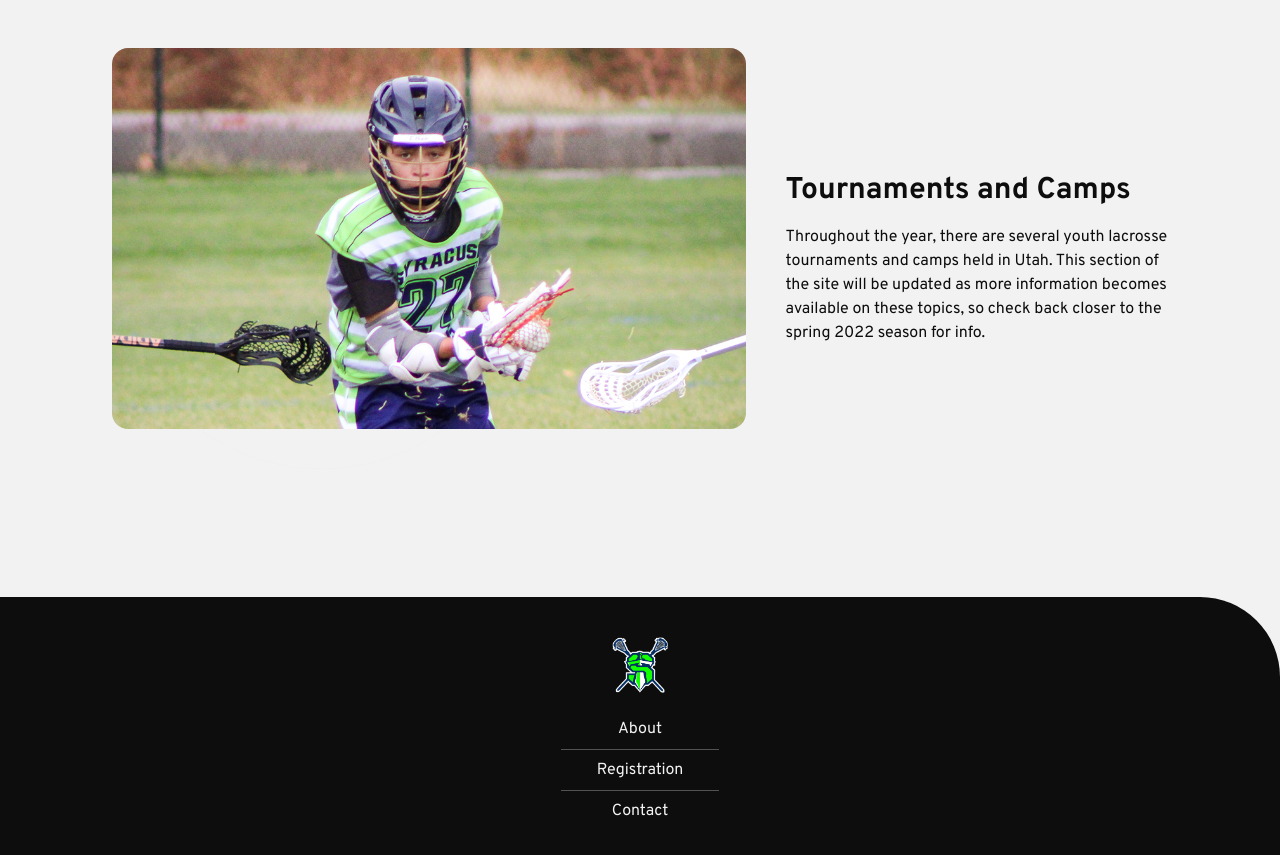
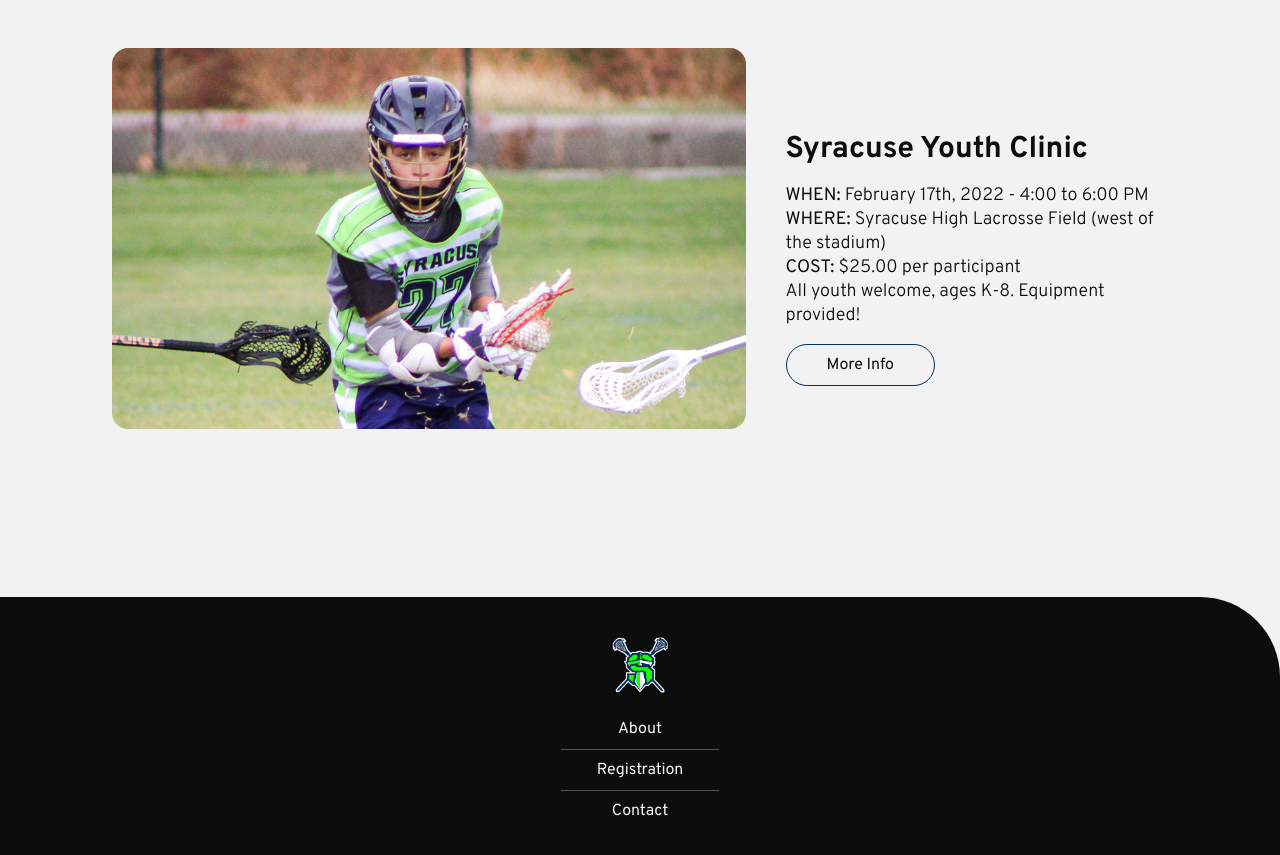
Before and after one commit to stevenCsaunders/syracuselax, a React (Create React App) app: page / in a window 1280 px wide. Shown: the part 1620-2475 px from the top of the page. Built offline with nearby package versions, Linux system fonts and the light colour scheme.

Commit message:
update for youth clinic

```diff
--- a/src/components/ContentRight.tsx
+++ b/src/components/ContentRight.tsx
@@ -1,7 +1,13 @@
 import React from 'react'
 import contentRight from '../images/content-right.png'
+import FileLink from '../utils/baseLinks'
 
 const ContentRight: React.FC = () => {
+
+	const handleFileOpen = (fileName: string) => {
+		window.open(fileName)
+	}
+
 	return (
 		//POSSIBLE IMPLEMENTATION -  object-fit: cover; object-position: bottom;
 		<div className='flex flex-col items-center px-4 mb-32 text-center bg-circles bg-fixed bg-left-bottom  bg-no-repeat md:mb-32 md:px-0 md:flex-row'>
@@ -12,11 +18,26 @@ const ContentRight: React.FC = () => {
 			/>
 			<div className='md:text-left md:ml-10'>
 				<h3 className='text-3xl pb-4 font-bold'>
-					Tournaments and Camps
+					Syracuse Youth Clinic
 				</h3>
-				<p>
-					Throughout the year, there are several youth lacrosse tournaments and camps held in Utah. This section of the site will be updated as more information becomes available on these topics, so check back closer to the spring 2022 season for info.
+				<p className='text-lg font-thin leading-6 mb-4'>
+					<strong>WHEN:</strong> February 17th, 2022 - 4:00 to 6:00 PM{' '}
+					<br />
+					<strong>WHERE:</strong> Syracuse High Lacrosse Field (west
+					of the stadium)
+					<br />
+					<strong>COST:</strong> $25.00 per participant
+					<br />
+					All youth welcome, ages K-8. Equipment provided!
 				</p>
+				<button
+					className='border border-solid border-blue px-6 py-2 rounded-full hover:bg-blue hover:text-white md:px-10'
+					onClick={() =>
+						handleFileOpen(FileLink('YouthClinicSyracuseHigh.pdf'))
+					}
+				>
+					More Info
+				</button>
 			</div>
 		</div>
 	)
--- /dev/null
+++ b/src/utils/baseLinks.tsx
@@ -0,0 +1,7 @@
+
+const FileLink = (fileName: string) => {
+  const basePdfLink = 'http://www.syracuselax.org/pdf/'.concat(fileName)
+	return basePdfLink
+}
+
+export default FileLink
```
